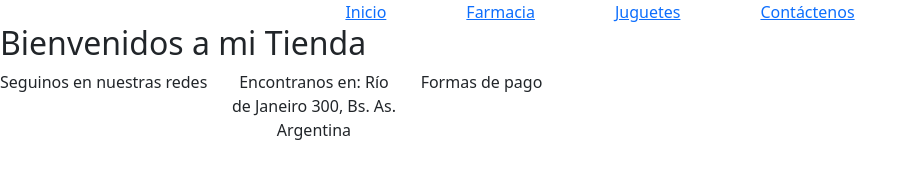
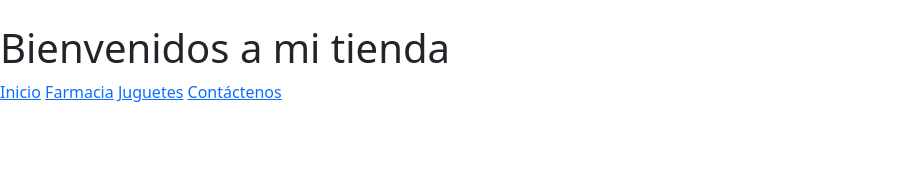
Before and after one commit to FacundoAraujo25/Challenge-MindHub, a plain HTML site: page index.html in a window 1280 px wide. Shown: the whole page, without its empty margins (0-917 px from the left). Drawn offline with nearby package versions, Linux system fonts and the light colour scheme; no server answers.

Commit message:
primer cambio

```diff
--- a/index.html
+++ b/index.html
@@ -5,48 +5,37 @@
     <meta http-equiv="X-UA-Compatible" content="IE=edge">
     <meta name="viewport" content="width=device-width, initial-scale=1.0">
     <link href="https://cdn.jsdelivr.net/npm/bootstrap@5.1.3/dist/css/bootstrap.min.css" rel="stylesheet" integrity="sha384-1BmE4kWBq78iYhFldvKuhfTAU6auU8tT94WrHftjDbrCEXSU1oBoqyl2QvZ6jIW3" crossorigin="anonymous">
-    <link rel="stylesheet" href="./css/style.css">
-    <title>Home | Franco PetShop</title>
+    <link rel="stylesheet" href="../css/style.css">
+    <title>Inicio | Franco PetShop</title>
 </head>
 <body>
-    <div id="app">
-        <header>
+    <header class="h-25 bck--violeta">
+        <img src="" alt="">
+        <h1>Bienvenidos a mi tienda</h1>
+        <div>
 
+        </div>
     </header>
-        <nav class="d-flex justify-content-center gap-5">
-            <a href="#">Inicio</a>
+    <nav>
+        <a href="#" class="a--active">Inicio</a>
         <a href="./pages/farmacia.html">Farmacia</a>
         <a href="./pages/juguetes.html">Juguetes</a>
         <a href="./pages/contacto.html">Contáctenos</a>
-            <a href=""></a>
     </nav>
     <main>
-            <h2>Bienvenidos a mi Tienda</h2>
+        <img src="" alt="">
 
     </main>
-        <footer class=" d-flex">
-            <div class="col-1.5">
-                Seguinos en nuestras redes
-            </div>
-            <div class="col-2 text-center px-4">
-                Encontranos en: Río de Janeiro 300, Bs. As. Argentina
-            </div>
-            <div class="col-4.5">
-                Formas de pago
-            </div>
-            <div class="col4">
+    <footer>
+        <div></div>
+        <div></div>
+        <div></div>
         <img src="" alt="">
-            </div>
     </footer>
-    </div>
 
  <!-- Bootstrap Scripts -->
     <script src="https://cdn.jsdelivr.net/npm/@popperjs/core@2.10.2/dist/umd/popper.min.js" integrity="sha384-7+zCNj/IqJ95wo16oMtfsKbZ9ccEh31eOz1HGyDuCQ6wgnyJNSYdrPa03rtR1zdB" crossorigin="anonymous"></script>
     <script src="https://cdn.jsdelivr.net/npm/bootstrap@5.1.3/dist/js/bootstrap.min.js" integrity="sha384-QJHtvGhmr9XOIpI6YVutG+2QOK9T+ZnN4kzFN1RtK3zEFEIsxhlmWl5/YESvpZ13" crossorigin="anonymous"></script>
 
-    <!-- Vue y Codigos Scripts -->
-    <script src="https://unpkg.com/vue@3"></script>
-    <script src="./javascript/main.js"></script>
-
 </body>
 </html>
```
Also changed, not shown: css/style.css (line endings or trailing spaces). Lines whose indentation alone changed are shown as unchanged.
